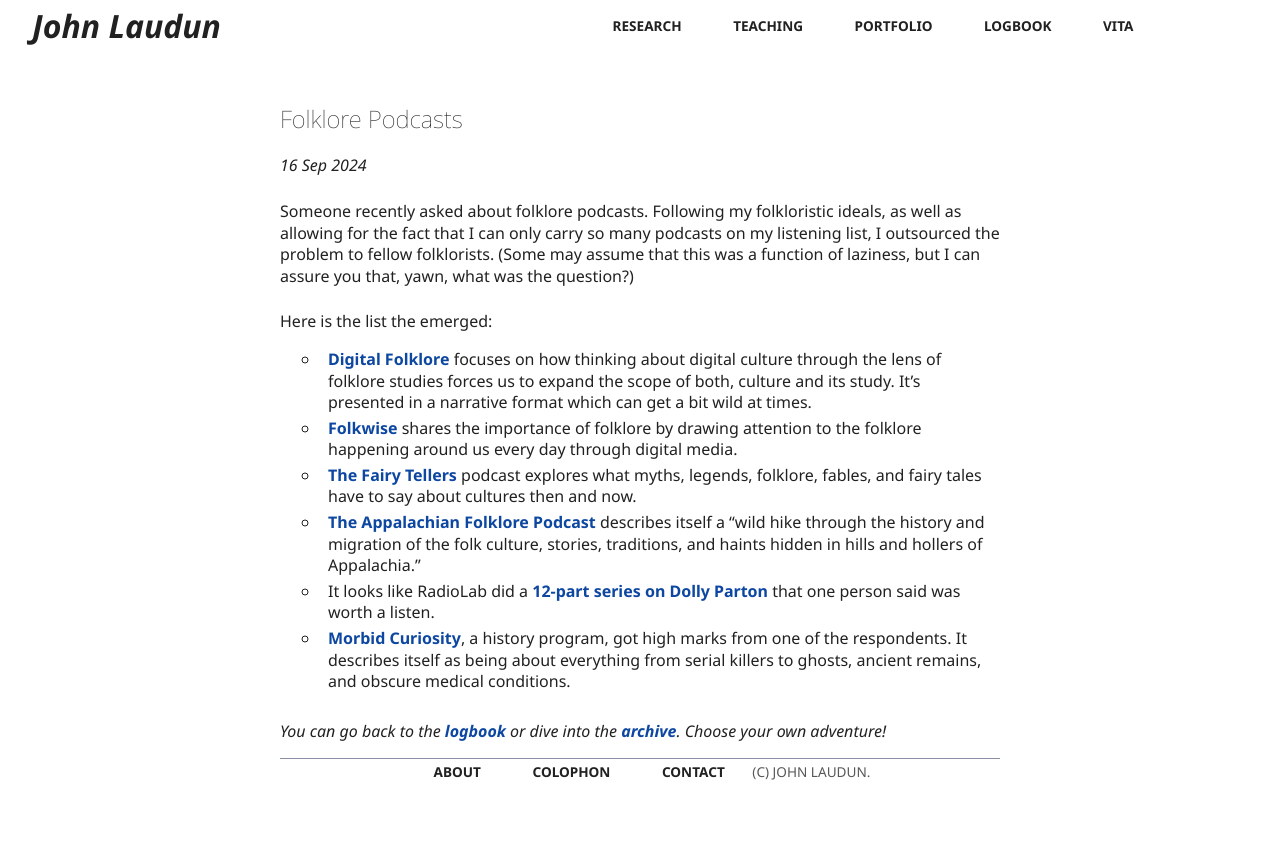
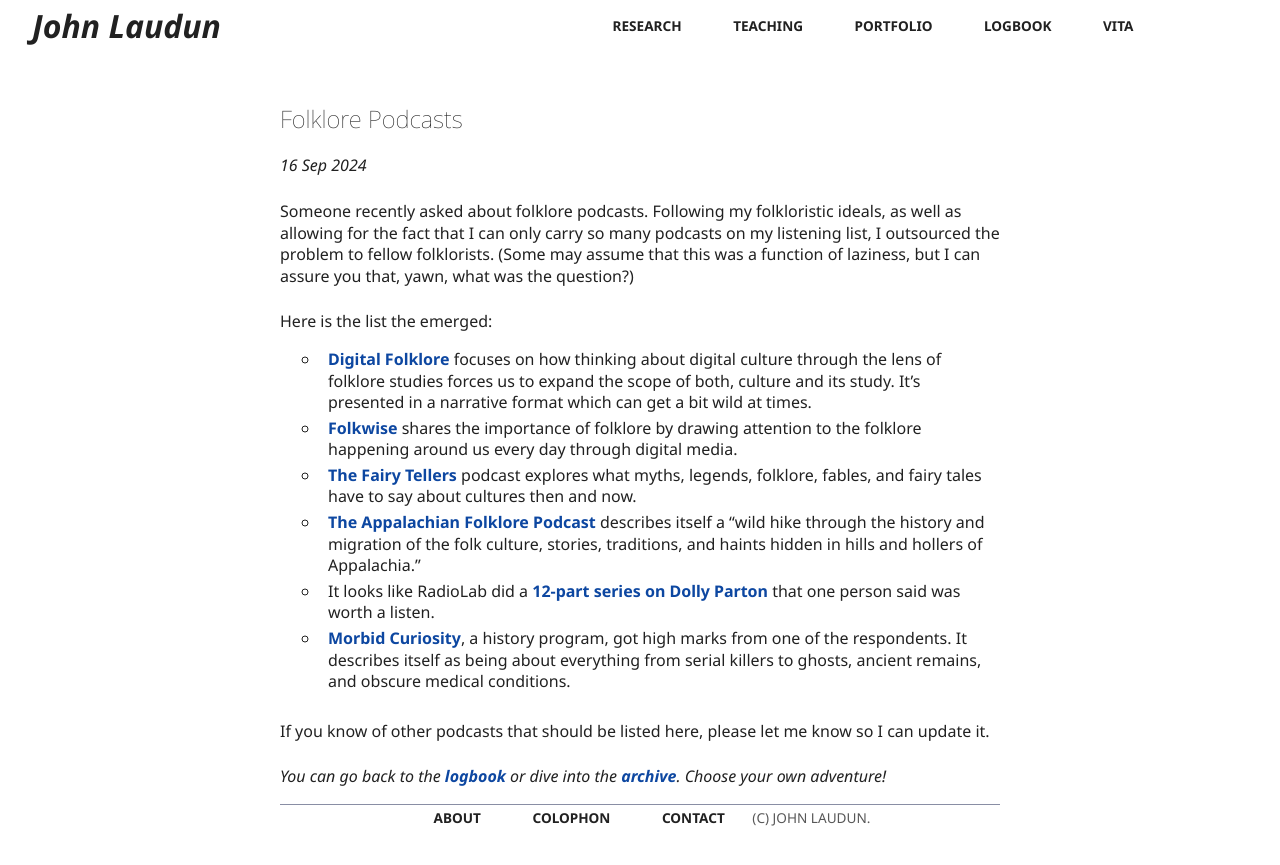
Before and after one commit to johnlaudun/jln, a Jekyll site: the page built from _posts/2024-09-16-folklore-podcasts.md, in a window 1280 px wide. Shown: the top 865 px of the page. Built offline with Jekyll 4.4.1, drawn with Linux system fonts in a browser that asks for light colours.

Commit message:
Updated folklore podcast post.

```diff
--- a/_posts/2024-09-16-folklore-podcasts.md
+++ b/_posts/2024-09-16-folklore-podcasts.md
@@ -15,3 +15,5 @@ Here is the list the emerged:
 - [The Appalachian Folklore Podcast](https://podcasts.apple.com/us/podcast/the-appalachian-folklore-podcast/id1644746793) describes itself a “wild hike through the history and migration of the folk culture, stories, traditions, and haints hidden in hills and hollers of Appalachia.”
 - It looks like RadioLab did a [12-part series on Dolly Parton](https://podcasts.apple.com/us/podcast/dolly-partons-america/id1481398762) that one person said was worth a listen.
 - [Morbid Curiosity](https://podcasts.apple.com/us/podcast/the-morbid-curiosity-podcast/id1139815028), a history program, got high marks from one of the respondents. It describes itself as being about everything from serial killers to ghosts, ancient remains, and obscure medical conditions.
+
+If you know of other podcasts that should be listed here, please let me know so I can update it.
```
